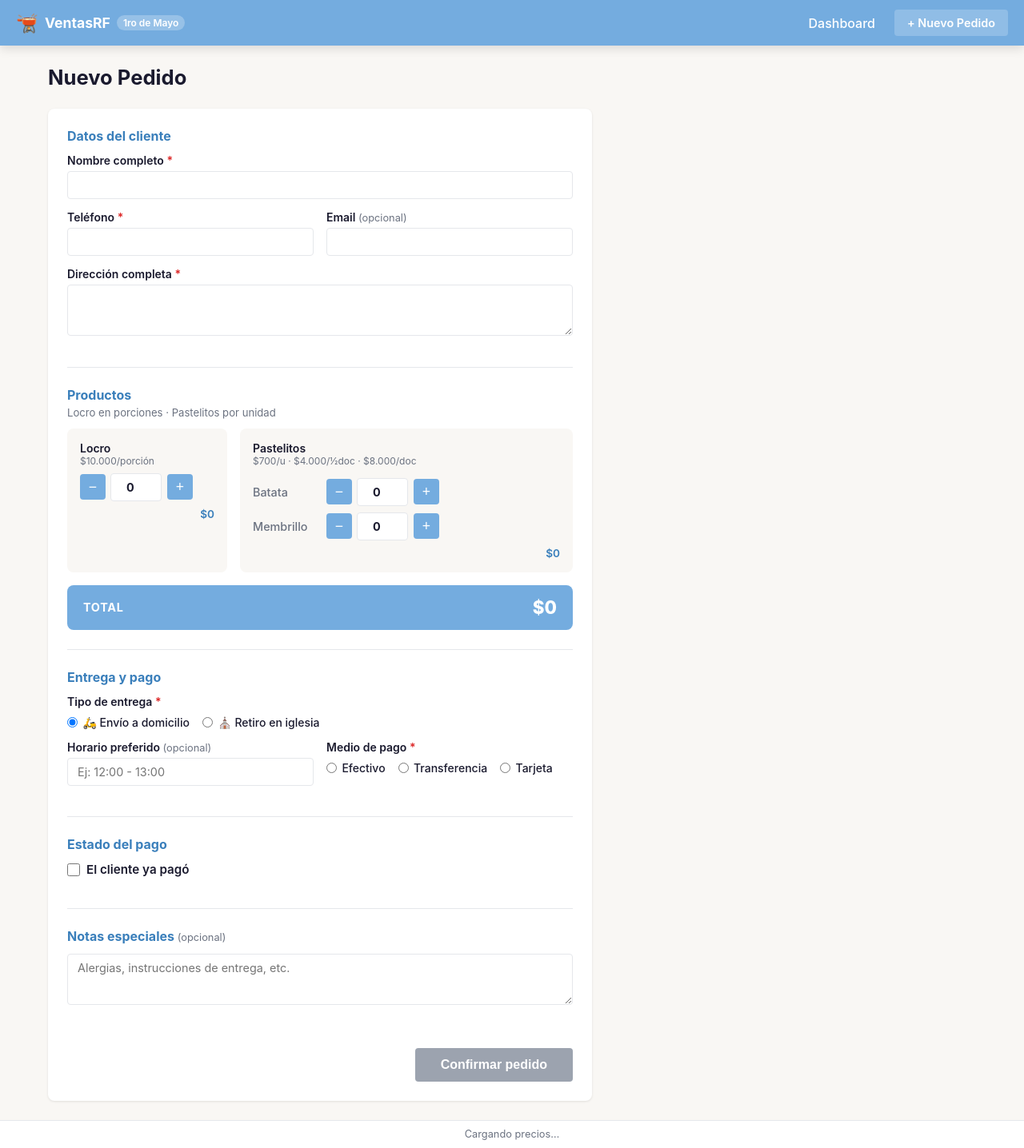
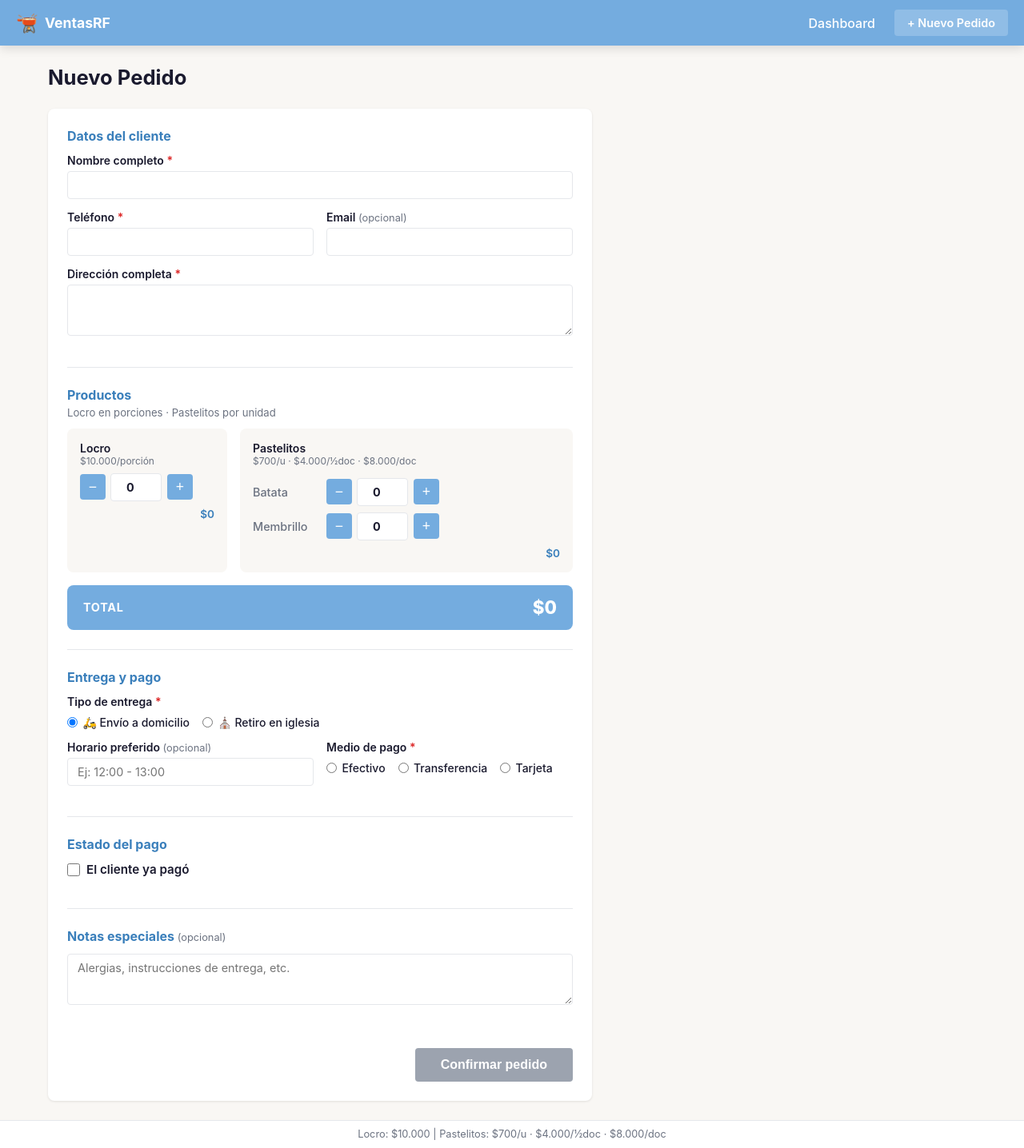
Before and after one commit to clcdavi/ventasRF, a Flask app: page /nuevo-pedido in a window 1280 px wide. Shown: the whole page at 80% size. Run offline with Flask 3, Linux system fonts and the light colour scheme.

Commit message:
Fix: Remover 1ro de Mayo del header y arreglar footer

```diff
--- a/templates/base.html
+++ b/templates/base.html
@@ -3,7 +3,7 @@
 <head>
   <meta charset="UTF-8" />
   <meta name="viewport" content="width=device-width, initial-scale=1.0" />
-  <title>{% block title %}VentasRF — 1ro de Mayo{% endblock %}</title>
+  <title>{% block title %}VentasRF{% endblock %}</title>
   <link rel="stylesheet" href="{{ url_for('static', filename='css/style.css') }}" />
 </head>
 <body class="{% block body_class %}{% endblock %}">
@@ -13,7 +13,6 @@
     <div class="navbar-brand">
       <span class="brand-icon">🫕</span>
       <span class="brand-text">VentasRF</span>
-      <span class="brand-date">1ro de Mayo</span>
     </div>
     <div class="navbar-links">
       <a href="/dashboard" class="nav-link {% if request.path == '/dashboard' %}active{% endif %}">
@@ -39,7 +38,7 @@
     // Carga los precios en el footer una sola vez
     fetch('/api/precios').then(r => r.json()).then(p => {
       document.getElementById('footer-precios').textContent =
-        `Locro: $${p.locro_unitario.toLocaleString('es-AR')} | Combo 2 locros: $${p.locro_combo.toLocaleString('es-AR')} | Pastelitos: $${p.pastelito_media_docena.toLocaleString('es-AR')} cada 6 ud`;
+        `Locro: $${p.locro_unitario.toLocaleString('es-AR')} | Pastelitos: $${p.pastelito_unidad.toLocaleString('es-AR')}/u · $${p.pastelito_media_docena.toLocaleString('es-AR')}/½doc · $${p.pastelito_docena.toLocaleString('es-AR')}/doc`;
     });
   </script>
 
```
